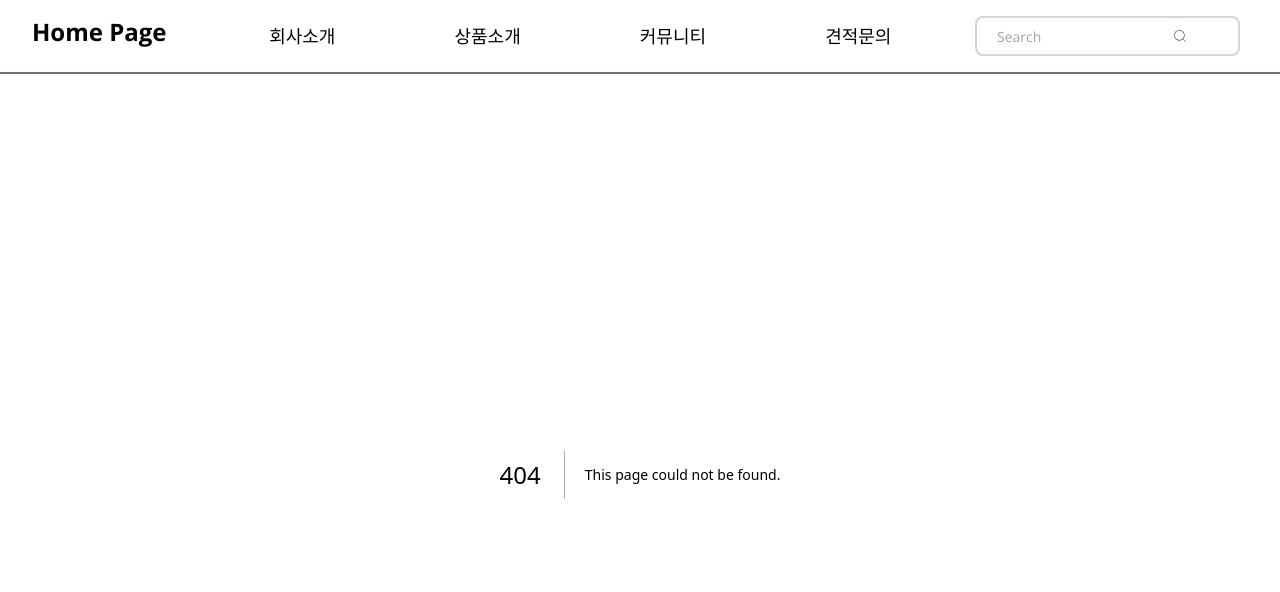
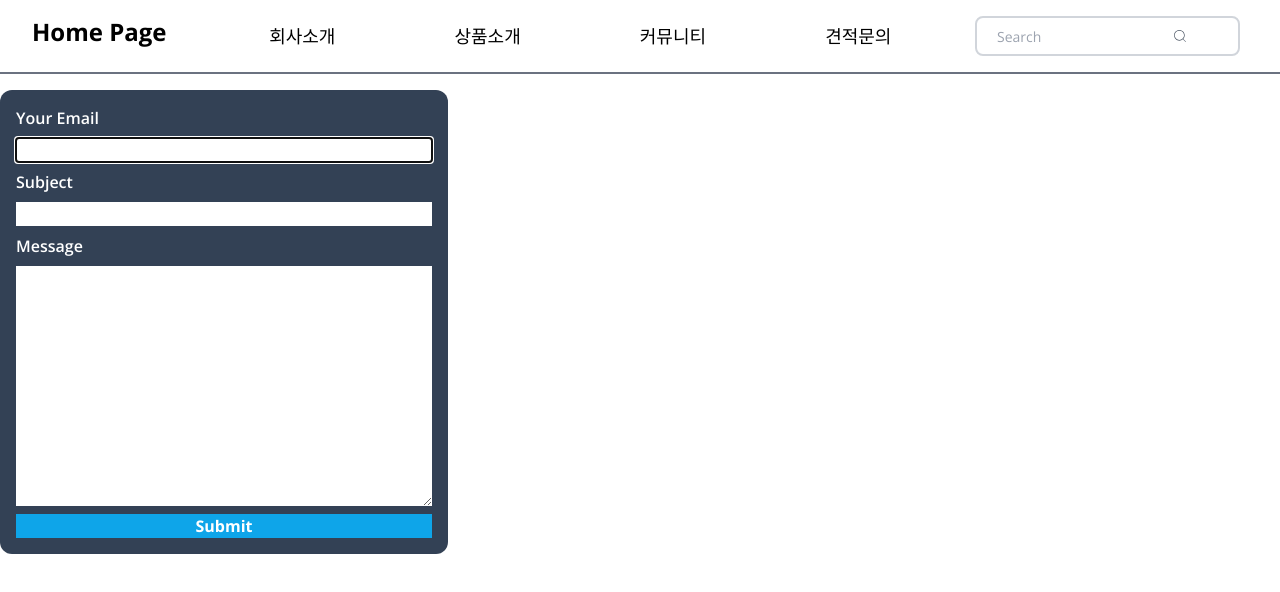
Before and after one commit to vpvm96/Factory-Project, a Next.js app: page /enquiry in a window 1280 px wide. Before the commit this address had no page. Shown: the top 592 px of the page. Built offline with nearby package versions, Linux system fonts and the light colour scheme.

Commit message:
feat: EquiryPage 1차 완성

```diff
--- /dev/null
+++ b/app/enquiry/page.tsx
@@ -0,0 +1,9 @@
+import ContactForm from "@/components/ContactForm";
+
+export default function EnquiryPage() {
+  return (
+    <>
+      <ContactForm />
+    </>
+  );
+}
```
